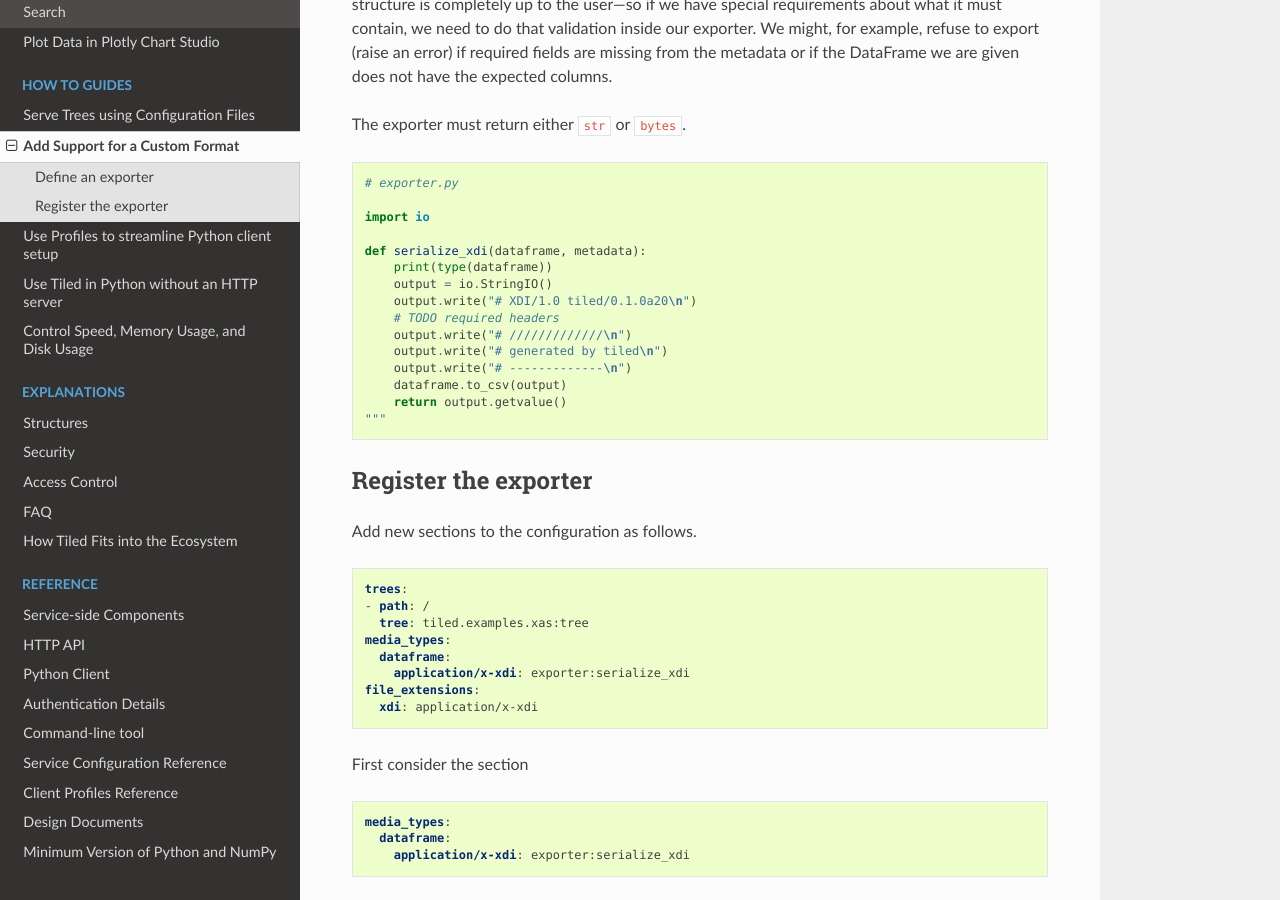
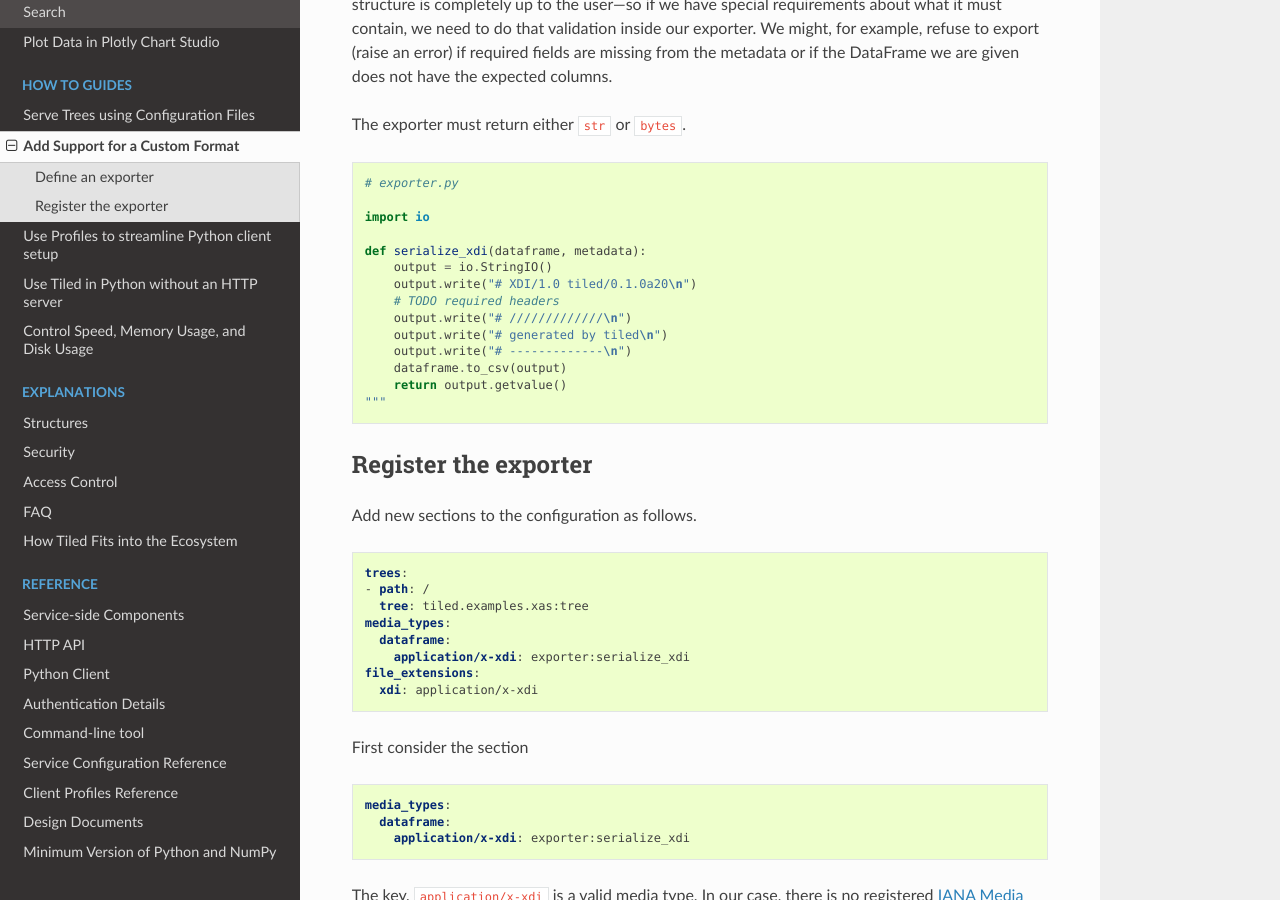
Before and after one commit to bluesky/tiled, a Sphinx documentation site: the page built from docs/source/how-to/custom-formats.md, in a window 1280 px wide and 900 px high, scrolled down 1724 px. Built offline with Sphinx 7.4.7 and the Read the Docs theme 2.0.0, drawn with Linux system fonts in a browser that asks for light colours; pages that are not in the unit, such as notebooks, are missing from menus.

Commit message:
remove leftover print

```diff
--- a/docs/source/how-to/custom-formats.md
+++ b/docs/source/how-to/custom-formats.md
@@ -97,7 +97,6 @@ The exporter must return either `str` or `bytes`.
 import io
 
 def serialize_xdi(dataframe, metadata):
-    print(type(dataframe))
     output = io.StringIO()
     output.write("# XDI/1.0 tiled/0.1.0a20\n")
     # TODO required headers
```
